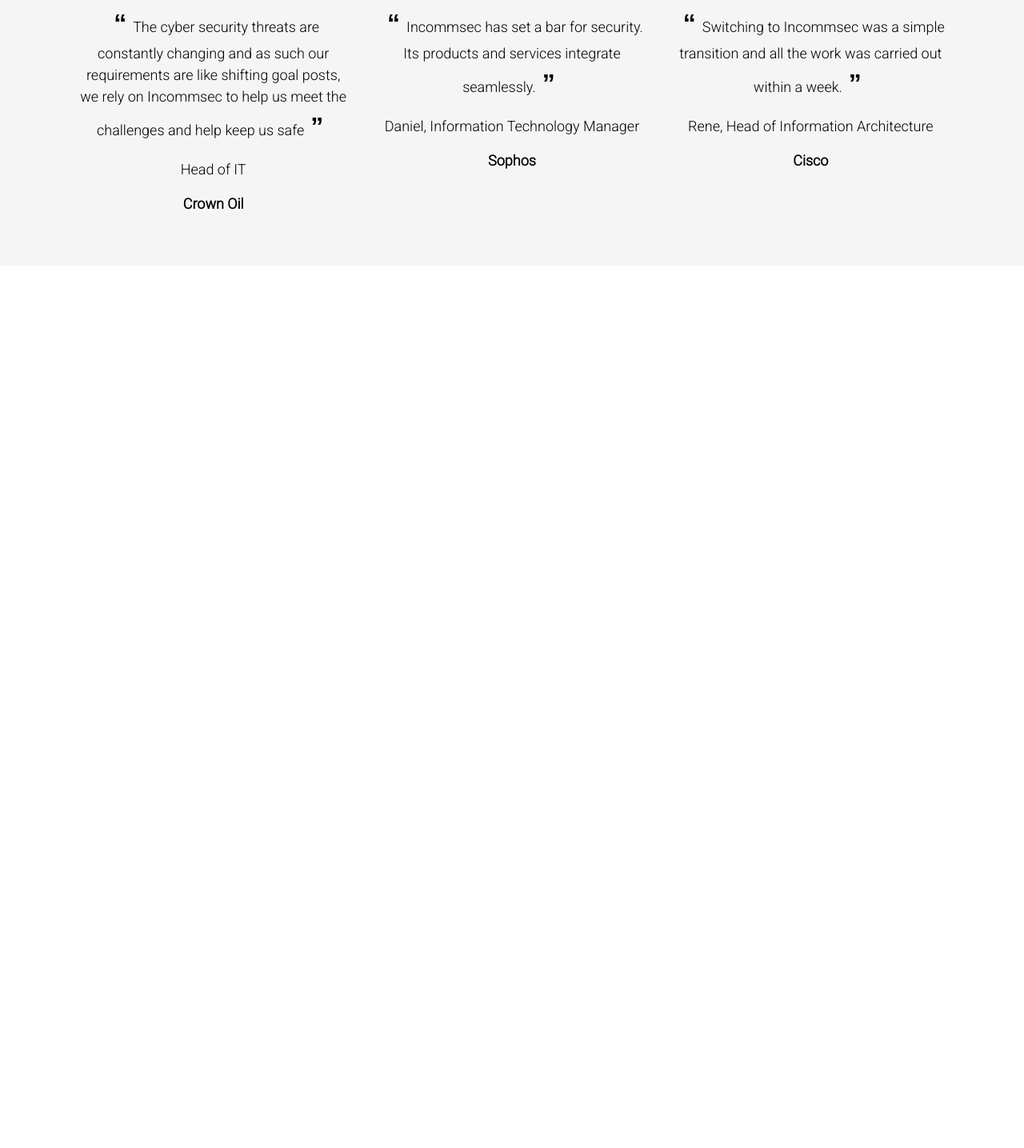
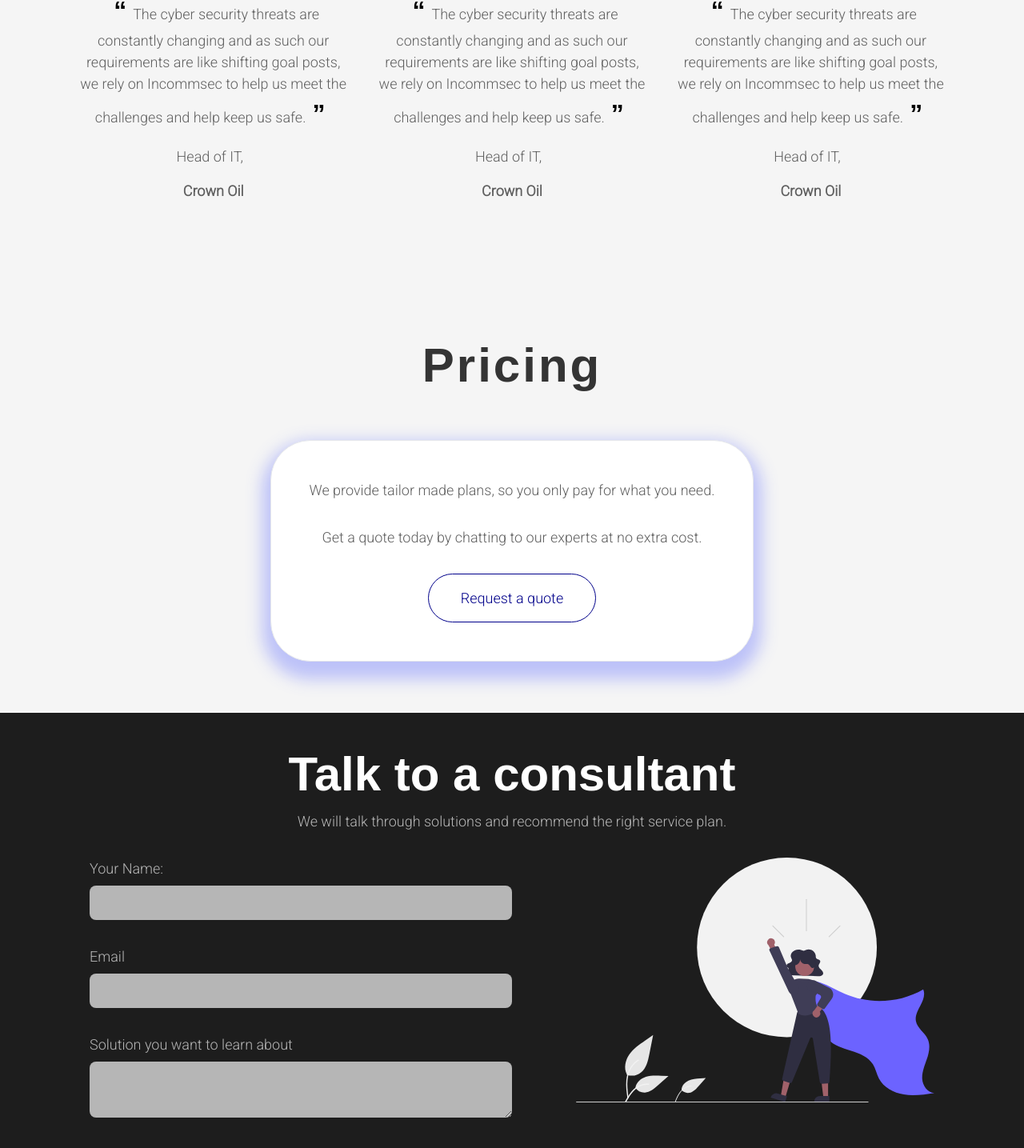
Before and after one commit to salamabro-dev/INCOMMSEC_demo, a Next.js app: page / in a window 1280 px wide. Shown: the part 806-2241 px from the top of the page at 80% size. Before the commit the page ends 1138 px from the top, so only its background shows below. Built offline with nearby package versions, Linux system fonts and the light colour scheme.

Commit message:
form progress

```diff
--- /dev/null
+++ b/app/(site)/components/Form/Form.jsx
@@ -0,0 +1,71 @@
+import React from "react";
+import ArrowForwardIcon from "@mui/icons-material/ArrowForward";
+import Image from "next/image";
+
+function Form() {
+  return (
+    <section className="grid bg-primary-dark-p pt-8 px-8 pb-16 ">
+      <div className="text-center pb-8">
+        <h2 className="text-white">Talk to a consultant</h2>
+        <p className="text-primary-grey-neutral-p2 ">
+          We will talk through solutions and recommend the right service plan.
+        </p>
+      </div>
+      <div className="grid-cols-12 flex flex-col lg:grid lg:mx-20">
+        <div className="lg:col-span-6">
+          <form className="flex flex-col gap-y-8 pb-20">
+            <div className="flex flex-col">
+              <label
+                className="text-primary-grey-neutral-p2 pb-2"
+                htmlFor="name"
+              >
+                Your Name:
+              </label>
+              <input
+                className="rounded-lg bg-primary-grey-neutral-p2 px-1 py-2"
+                type="text"
+                id="name"
+                name="name"
+              />
+            </div>
+            <div className="flex flex-col">
+              <label className="text-primary-grey-neutral-p2 pb-2">Email</label>
+              <input
+                className="rounded-lg bg-primary-grey-neutral-p2 px-1 py-2"
+                type="text"
+                name="email"
+              />
+            </div>
+            <div className="flex flex-col">
+              <label className="text-primary-grey-neutral-p2 pb-2">
+                Solution you want to learn about
+              </label>
+              <textarea
+                className="rounded-lg bg-primary-grey-neutral-p2 px-1 py-2"
+                name="message"
+              ></textarea>
+            </div>
+            <div className="flex justify-center">
+              <button
+                className="banner-btn rounded-full my-2 py-4 px-10 text-white flex items-center justify-center w-full"
+                type="submit"
+              >
+                Submit
+                <ArrowForwardIcon
+                  className="ml-2"
+                  style={{ color: "#ffff" }}
+                  fontSize="large"
+                />
+              </button>
+            </div>
+          </form>
+        </div>
+        <div className="col-span-6 ml-[5rem]">
+          <Image src="/form-banner.svg" width={475} height={100} />
+        </div>
+      </div>
+    </section>
+  );
+}
+
+export default Form;
--- a/app/(site)/components/Header/MenuOverlay.jsx
+++ b/app/(site)/components/Header/MenuOverlay.jsx
@@ -6,8 +6,9 @@ import MenuItem from "./MenuItem";
 export default function MenuOverlay({ displayMenu }) {
   return (
     <div
-      className={`lg:hidden bg-white menu-overlay fixed flex top-[76px] left-0 h-screen w-screen overflow-y-hidden  z-10
-      ${displayMenu ? "block" : "hidden"}`}
+      className={`lg:hidden bg-white menu-overlay fixed flex top-[76px] left-0 h-screen w-screen overflow-y-hidden z-10 transform transition-transform duration-300 ${
+        displayMenu ? "translate-x-0" : "translate-x-full"
+      }`}
     >
       <nav className="gap-20 pl-[1rem] ">
         <ul className="flex flex-col gap-y-8 mt-8">
--- /dev/null
+++ b/app/(site)/components/Pricing/Pricing.jsx
@@ -0,0 +1,31 @@
+import React from "react";
+
+function Pricing() {
+  return (
+    <section className="grid bg-primary-white-p pt-8 px-8 pb-16 ">
+      <div className="col-span-full flex justify-center tracking-[3px] text-primary-grey-p py-12 text-center px-4 ">
+        <h2>Pricing</h2>
+      </div>
+
+      <div className="px-4 md:px-8 lg:px-20 mx-4 inline-flex items-center justify-center">
+        <div className="border rounded-[50px] p-[3rem] bg-white box-shadow-card flex flex-col">
+          <div className="text-center text-primary-grey-neutral">
+            <p className=" pb-8">
+              We provide tailor made plans, so you only pay for what you need.
+            </p>
+            <p className=" pb-8">
+              Get a quote today by chatting to our experts at no extra cost.
+            </p>
+          </div>
+          <div className="text-center ">
+            <button className="py-4 border rounded-full border-primary-blue-p text-primary-blue-p px-10 bg-white hover:bg-primary-grey-p hover:text-white ">
+              Request a quote
+            </button>
+          </div>
+        </div>
+      </div>
+    </section>
+  );
+}
+
+export default Pricing;
--- a/app/(site)/components/Reviews/Reviews.jsx
+++ b/app/(site)/components/Reviews/Reviews.jsx
@@ -8,46 +8,56 @@ function Reviews() {
       </div>
       <div className=" px-4 md:px-8 lg:px-20">
         <div className="grid grid-cols-1 md:grid-cols-12">
-          <div className="md:col-span-4 text-center px-4 py-4">
+          <div className="md:col-span-4 text-center px-4 pb-8">
             <q>
-              <span>
+              <span className="text-primary-grey-neutral">
                 The cyber security threats are constantly changing and as such
                 our requirements are like shifting goal posts, we rely on
-                Incommsec to help us meet the challenges and help keep us safe
+                Incommsec to help us meet the challenges and help keep us safe.
               </span>
             </q>
-            <div className="my-4 department text-grey-neutral">Head of IT</div>
-            <div className="my-4 company text-grey-neutral font-semibold">
-              Crown Oil
+            <div className="flex justify-center lg:block">
+              <p className="my-4 department text-primary-grey-neutral">
+                Head of IT, &nbsp;{" "}
+              </p>
+              <p className="my-4 company text-primary-grey-neutral font-semibold">
+                Crown Oil
+              </p>
             </div>
           </div>
-          <div className="md:col-span-4 text-center px-4 py-4">
+          <div className="md:col-span-4 text-center px-4 pb-8">
             <q>
-              <span>
-                Incommsec has set a bar for security. Its products and services
-                integrate seamlessly.
+              <span className="text-primary-grey-neutral">
+                The cyber security threats are constantly changing and as such
+                our requirements are like shifting goal posts, we rely on
+                Incommsec to help us meet the challenges and help keep us safe.
               </span>
             </q>
-            <div className="my-4 department text-grey-neutral">
-              Daniel, Information Technology Manager
-            </div>
-            <div className="my-4 company text-grey-neutral font-semibold">
-              Sophos
+            <div className="flex justify-center lg:block">
+              <p className="my-4 department text-primary-grey-neutral">
+                Head of IT, &nbsp;{" "}
+              </p>
+              <p className="my-4 company text-primary-grey-neutral font-semibold">
+                Crown Oil
+              </p>
             </div>
           </div>
-          <div className="md:col-span-4 text-center px-4 py-4">
+          <div className="md:col-span-4 text-center px-4 pb-8">
             <q>
-              <span>
-                Switching to Incommsec was a simple transition and all the work
-                was carried out within a week.
+              <span className="text-primary-grey-neutral">
+                The cyber security threats are constantly changing and as such
+                our requirements are like shifting goal posts, we rely on
+                Incommsec to help us meet the challenges and help keep us safe.
               </span>
             </q>
-            <div className="my-4 department text-grey-neutral ">
-              Rene, Head of Information Architecture
+            <div className="flex justify-center lg:block">
+              <p className="my-4 department text-primary-grey-neutral">
+                Head of IT, &nbsp;{" "}
+              </p>
+              <p className="my-4 company text-primary-grey-neutral font-semibold">
+                Crown Oil
+              </p>
             </div>
-            <strong className="my-4 company text-grey-neutral font-semibold">
-              Cisco
-            </strong>
           </div>
         </div>
       </div>
--- a/app/(site)/page.jsx
+++ b/app/(site)/page.jsx
@@ -3,6 +3,8 @@ import Header from "./components/Header/Header";
 import Banner from "./components/Banner/Banner";
 import HowWeWork from "./components/SecondaryBanner/HowWeWork";
 import Reviews from "./components/Reviews/Reviews";
+import Pricing from "./components/Pricing/Pricing";
+import Form from "./components/Form/Form";
 
 export default function Home() {
   return (
@@ -11,6 +13,8 @@ export default function Home() {
       <Banner />
       {/* <HowWeWork /> */}
       <Reviews />
+      <Pricing />
+      <Form />
     </div>
   );
 }
--- a/app/globals.css
+++ b/app/globals.css
@@ -58,9 +58,13 @@ span {
 .banner-heading,
 .banner-info,
 .button-background {
-  background: linear-gradient(90deg, #08033e 0%, #313c9a 50%, #1a21ff 100%);
+  background: linear-gradient(45deg, #08033e 0%, #313c9a 50%, #1a21ff 100%);
   background-clip: text;
   color: transparent;
+}
+
+.button-background:hover {
+  background-color: #606060;
 }
 
 /* .image-container {
@@ -106,5 +110,6 @@ span {
   height: 100%;
 }
 
-.overlay-text {
+.box-shadow-card {
+  box-shadow: 0px 12px 20px 10px rgba(79.69, 95.12, 255, 0.34);
 }
--- a/tailwind.config.js
+++ b/tailwind.config.js
@@ -20,6 +20,9 @@ module.exports = {
           "grey-p": "#343434",
           "blue-p2": "#070731",
           "grey-neutral": "#606060",
+          "dark-p": "#1d1d1d",
+          "grey-neutral-p2": "#B6B6B6",
+          "white-p2": "#ffffff",
         },
         secondary: {
           "dark-blue": "#08033e",
```
Also changed, not shown: public/form-banner.svg (added).
